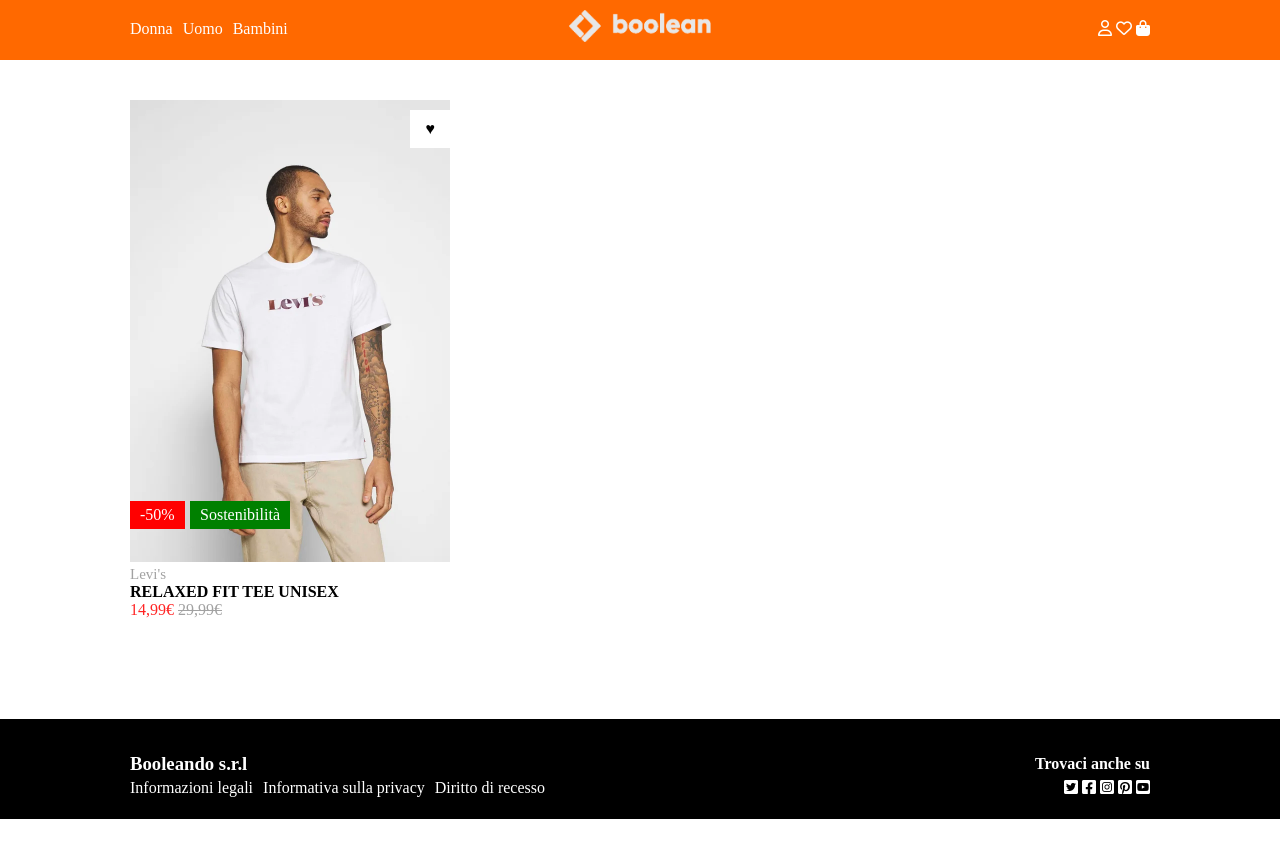
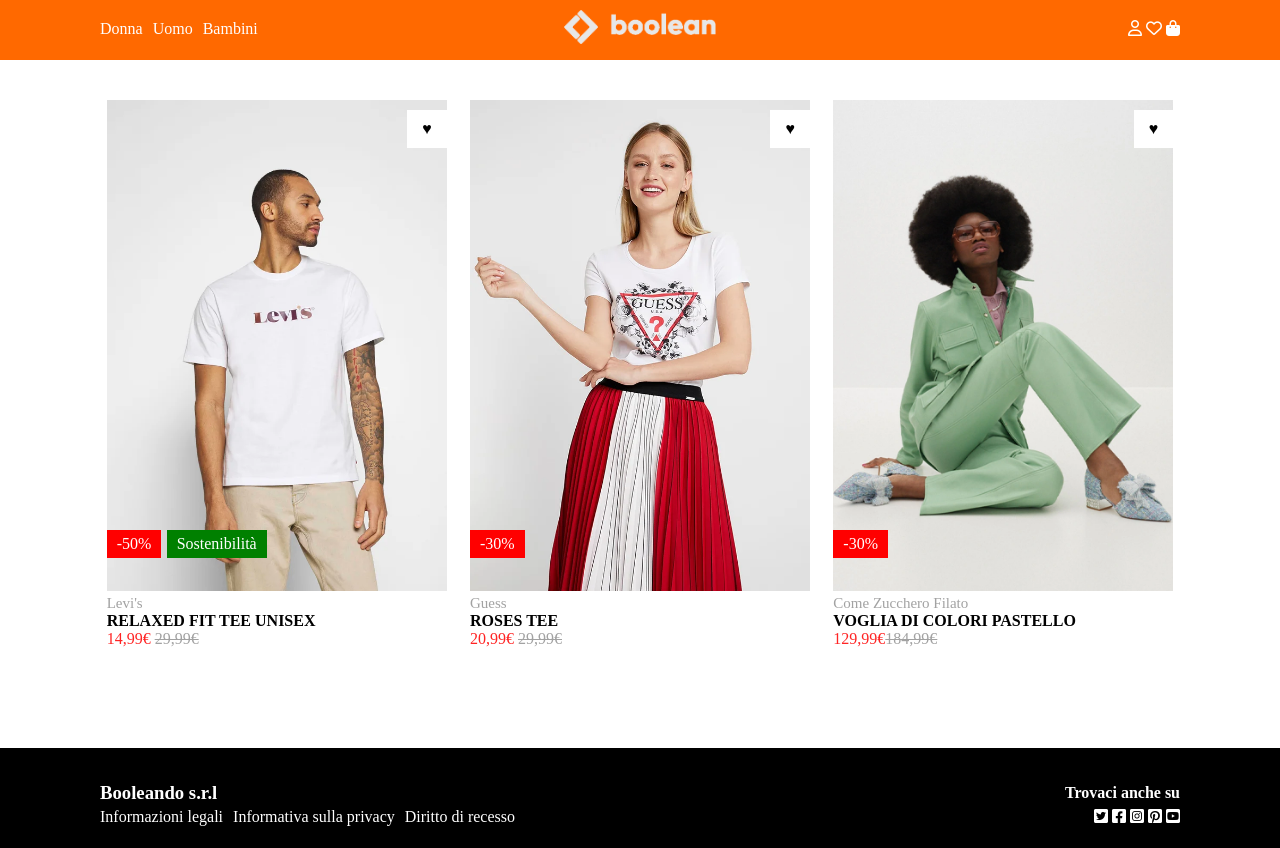
Before and after one commit to BenfanteMarco/html-css-boolando, a plain HTML site: page index.html in a window 1280 px wide. Before the commit the page ends 819 px from the top, so only its background shows below. Drawn offline with Linux system fonts and the light colour scheme.

Commit message:
[ADDED]-other-items

```diff
--- a/css/style.css
+++ b/css/style.css
@@ -22,7 +22,7 @@
     max-width: 1200px;
 }
 .margin-container{
-    margin: 0 130px;
+    margin: 0 100px;
 }
 
 .col-70{
@@ -32,6 +32,7 @@
 .row{
     width: 100%;
     display: flex;
+    justify-content: space-around;
 }
 
 header{
--- a/index.html
+++ b/index.html
@@ -54,6 +54,30 @@
                     </div>
                 </div>
 
+                <div class="col-33">
+                    <div class="img">
+                        <img class="on" src="./img/2.webp" alt="2.webp">
+                        <img class="off" src="./img/2b.webp" alt="2b.webp">
+                        <span class="cuore">&hearts;</span>
+                        <div class="discount">-30&percnt;</div>
+                        <div class="brand">Guess</div>
+                        <div class="description">ROSES TEE</div>
+                        <div class="price">20,99&euro; <span class="discount-price" >29,99&euro;</span></div>
+                    </div>
+                </div>
+
+                <div class="col-33">
+                    <div class="img">
+                        <img class="on" src="./img/3.webp" alt="3.webp">
+                        <img class="off" src="./img/3b.webp" alt="3b.webp">
+                        <span class="cuore">&hearts;</span>
+                        <div class="discount">-30&percnt;</div>
+                        <div class="brand">Come Zucchero Filato</div>
+                        <div class="description">VOGLIA DI COLORI PASTELLO</div>
+                        <div class="price">129,99&euro;<span class="discount-price">184,99&euro;</span></div>
+                    </div>
+                </div>
+
             </div>
         </div>
 
```
